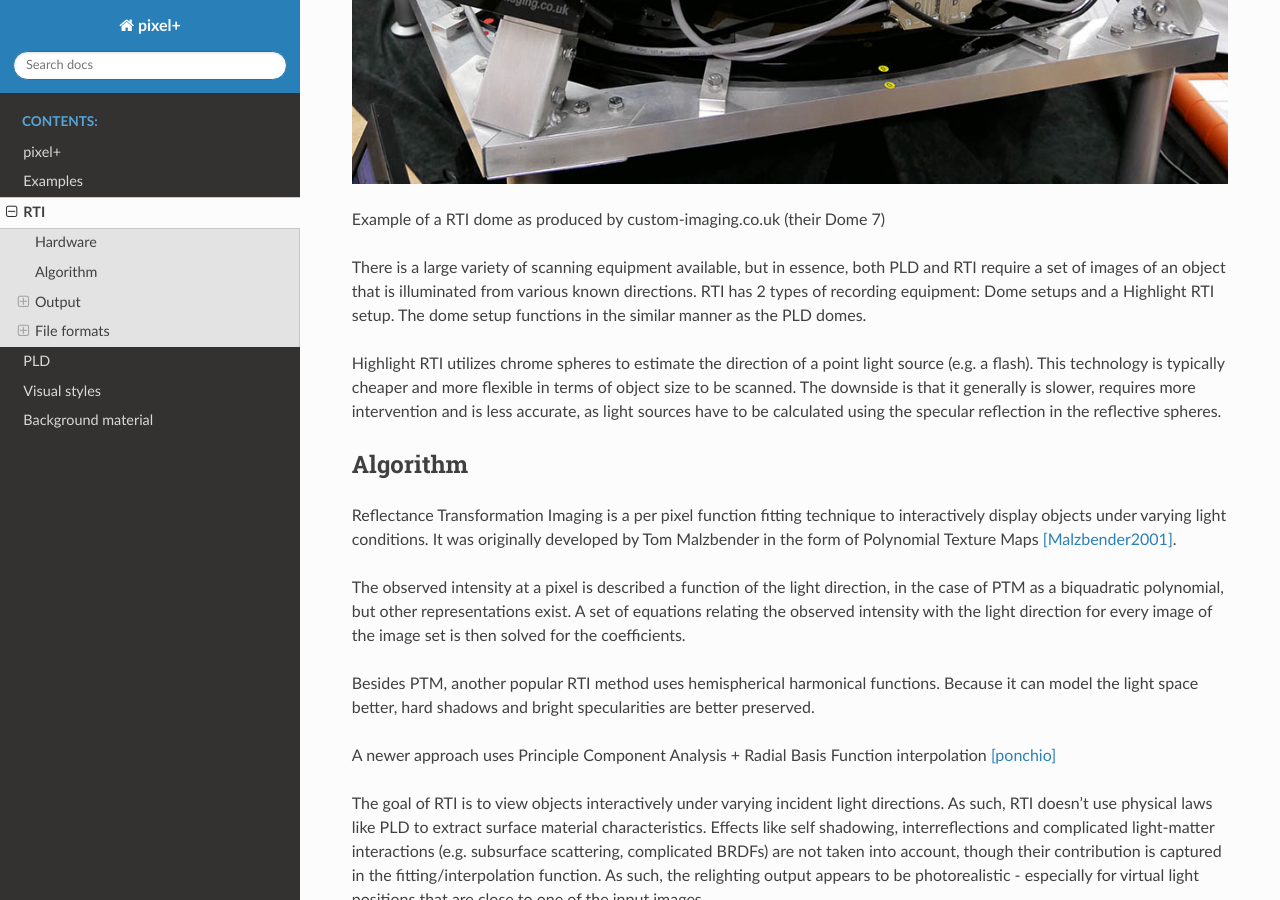
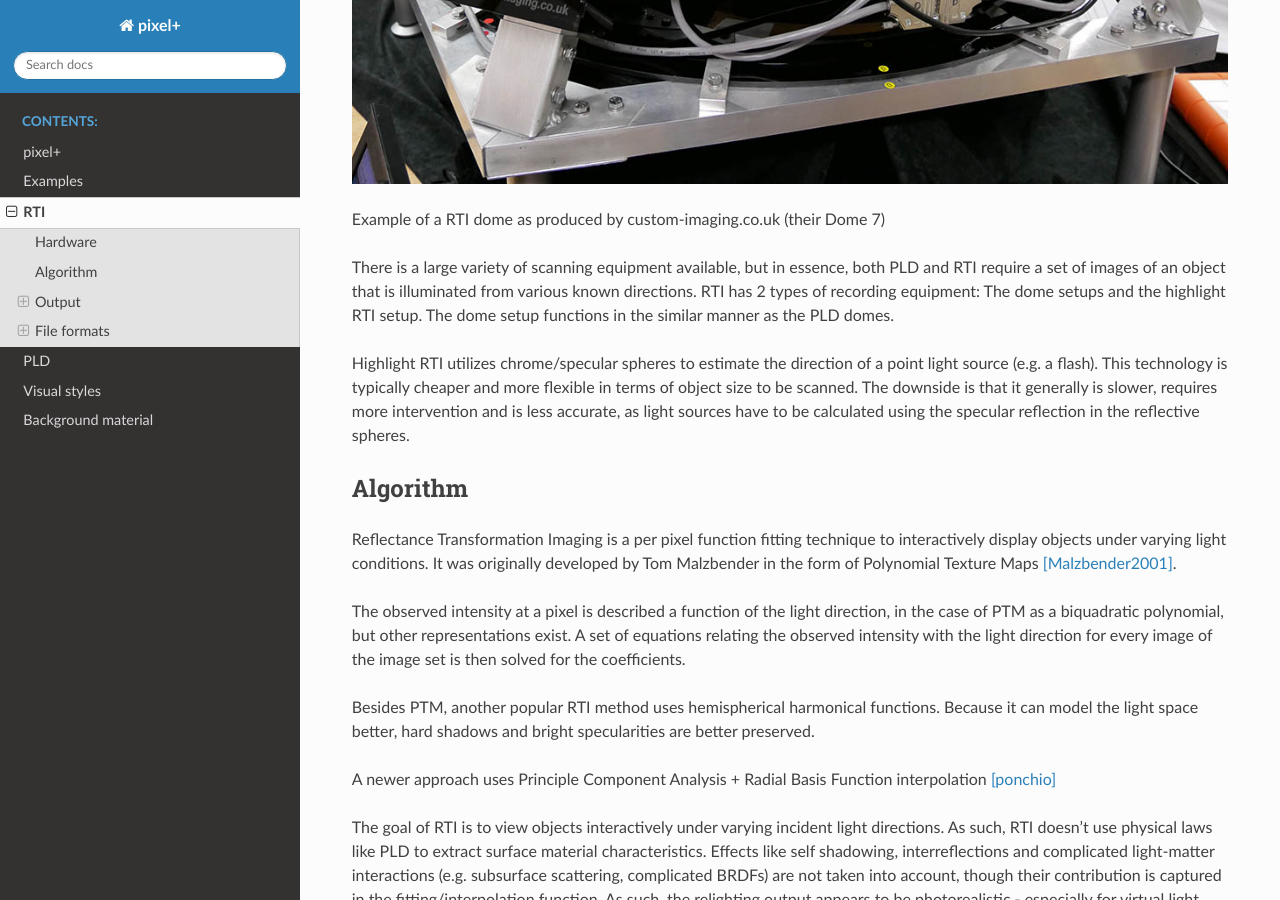
Before and after one commit to vvanwedd/heritagevisualisation, a Sphinx documentation site: the page built from source/rti.rst, in a window 1280 px wide and 900 px high, scrolled down 855 px. Built offline with Sphinx 7.4.7 and the Read the Docs theme 2.0.0, drawn with Linux system fonts in a browser that asks for light colours.

Commit message:
Update rti.rst

```diff
--- a/source/rti.rst
+++ b/source/rti.rst
@@ -9,10 +9,10 @@
 Example of a RTI dome as produced by custom-imaging.co.uk (their Dome 7)
 
 There is a large variety of scanning equipment available, but in essence, both PLD and RTI require a set of images of an object that is illuminated from various known directions.
-RTI has 2 types of recording equipment: Dome setups and a Highlight RTI setup.
+RTI has 2 types of recording equipment: The dome setups and the highlight RTI setup.
 The dome setup functions in the similar manner as the PLD domes.
 
-Highlight RTI utilizes chrome spheres to estimate the direction of a point light source (e.g. a flash). This technology is typically cheaper and more flexible in terms of object size to be scanned.
+Highlight RTI utilizes chrome/specular spheres to estimate the direction of a point light source (e.g. a flash). This technology is typically cheaper and more flexible in terms of object size to be scanned.
 The downside is that it generally is slower, requires more intervention and is less accurate, as light sources have to be calculated using the specular reflection in the reflective spheres.
 
 Algorithm
```
